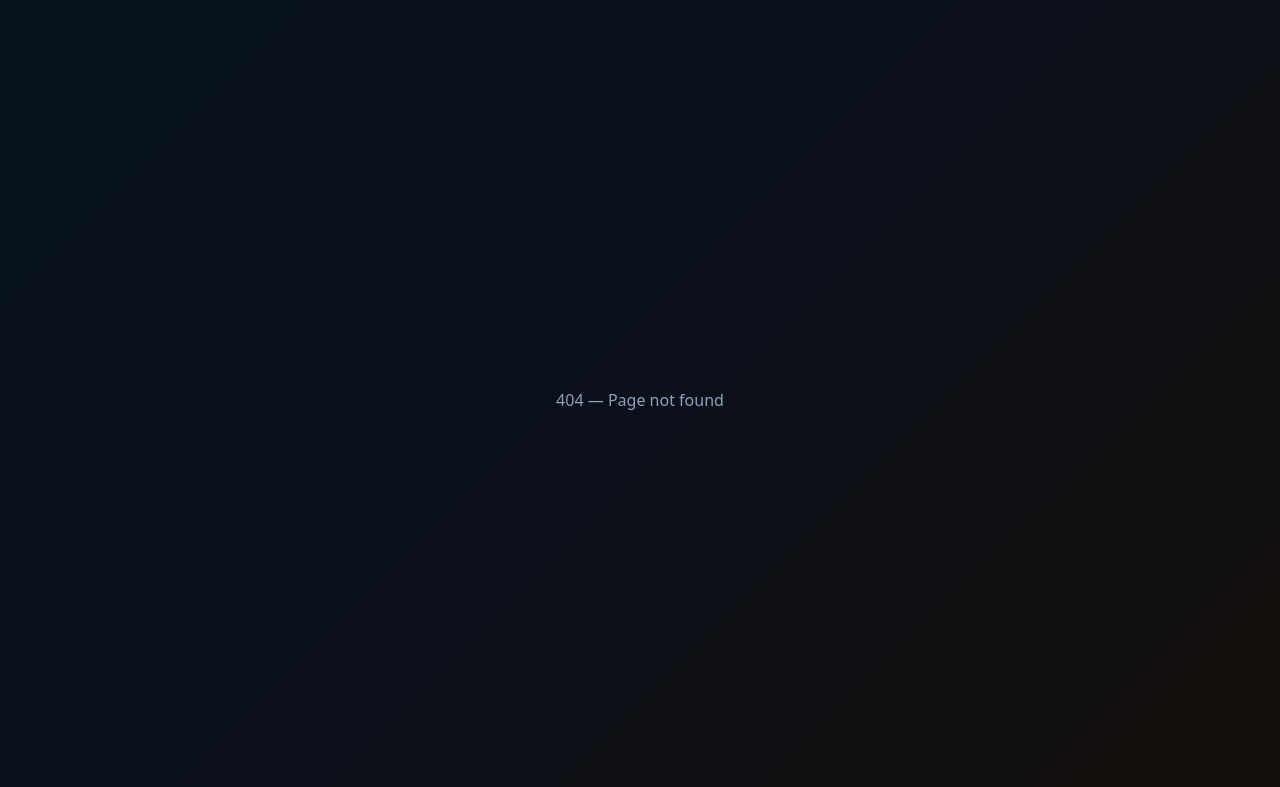
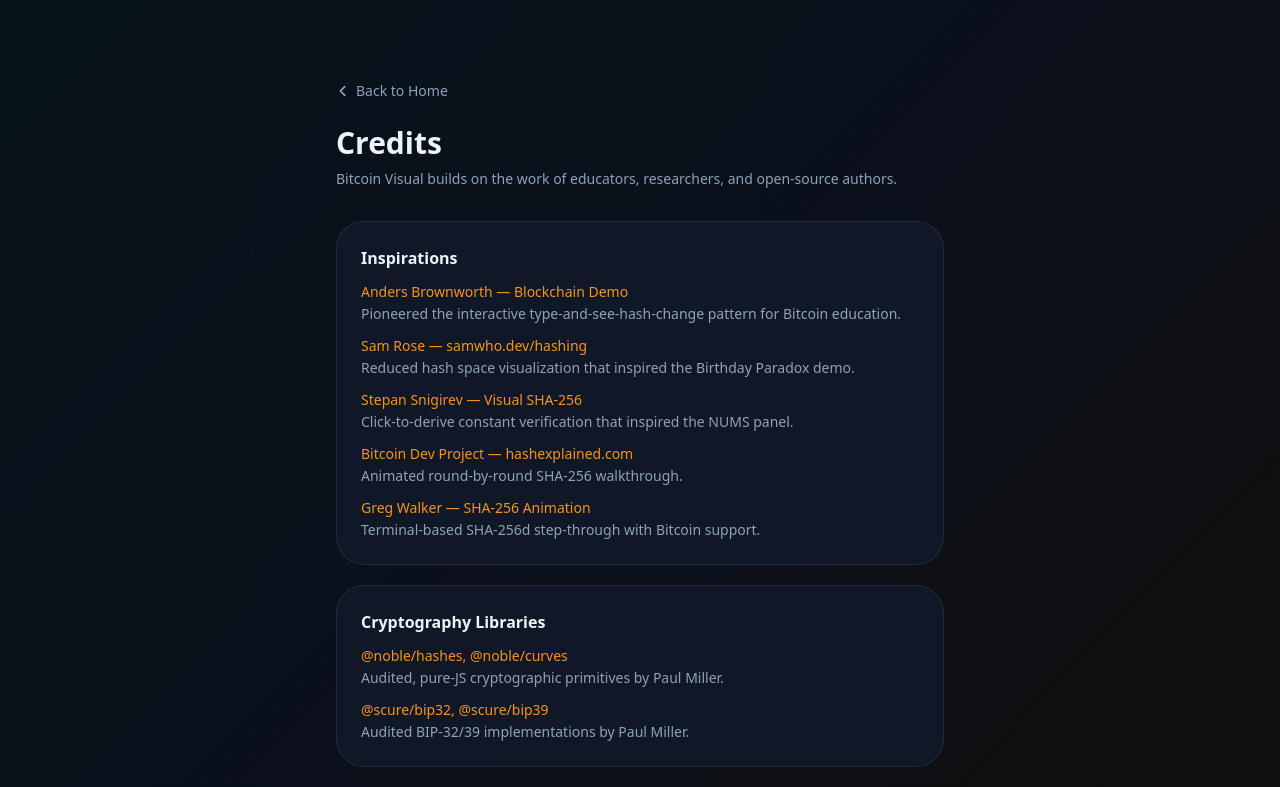
Before and after one commit to irodion/bitcoin-visual, a React (Vite) app: page /credits in a window 1280 px wide. Before the commit this address had no page. Shown: the top 787 px of the page. Built offline with nearby package versions, Linux system fonts and the light colour scheme.

Commit message:
feat: add Credits page with inspirations, libraries, and references
New /credits route listing the educational tools, crypto libraries,
and reference works that inspired or power Bitcoin Visual. Linked
from Settings → About.

Co-Authored-By: Claude Opus 4.6 (1M context) <noreply@anthropic.com>

```diff
--- a/src/App.tsx
+++ b/src/App.tsx
@@ -18,6 +18,7 @@ const MultisigVault = lazy(() => import("./modules/06-multisig/MultisigVault"));
 const OutputDescriptors = lazy(() => import("./modules/08-descriptors/OutputDescriptors"));
 const AttackLab = lazy(() => import("./modules/07-attacks/AttackLab"));
 const Settings = lazy(() => import("./pages/Settings"));
+const Credits = lazy(() => import("./pages/Credits"));
 
 export default function App() {
   return (
@@ -39,6 +40,7 @@ export default function App() {
               <Route path="/descriptors" element={<OutputDescriptors />} />
               <Route path="/attacks" element={<AttackLab />} />
               <Route path="/settings" element={<Settings />} />
+              <Route path="/credits" element={<Credits />} />
               <Route
                 path="*"
                 element={
--- /dev/null
+++ b/src/pages/Credits.tsx
@@ -0,0 +1,142 @@
+import { Link } from "react-router-dom";
+import { motion } from "framer-motion";
+import { PageBackground } from "../shared/components/index.ts";
+
+const SECTION = "rounded-card border border-border bg-surface-raised p-6";
+const SECTION_TITLE = "mb-3 text-base font-bold text-text-primary";
+
+interface Credit {
+  name: string;
+  url: string;
+  description: string;
+}
+
+const INSPIRATIONS: Credit[] = [
+  {
+    name: "Anders Brownworth — Blockchain Demo",
+    url: "https://andersbrownworth.com/blockchain/",
+    description:
+      "Pioneered the interactive type-and-see-hash-change pattern for Bitcoin education.",
+  },
+  {
+    name: "Sam Rose — samwho.dev/hashing",
+    url: "https://samwho.dev/hashing/",
+    description: "Reduced hash space visualization that inspired the Birthday Paradox demo.",
+  },
+  {
+    name: "Stepan Snigirev — Visual SHA-256",
+    url: "https://stepansnigirev.github.io/visual-sha256/",
+    description: "Click-to-derive constant verification that inspired the NUMS panel.",
+  },
+  {
+    name: "Bitcoin Dev Project — hashexplained.com",
+    url: "https://hashexplained.com/",
+    description: "Animated round-by-round SHA-256 walkthrough.",
+  },
+  {
+    name: "Greg Walker — SHA-256 Animation",
+    url: "https://github.com/in3rsha/sha256-animation",
+    description: "Terminal-based SHA-256d step-through with Bitcoin support.",
+  },
+];
+
+const LIBRARIES: Credit[] = [
+  {
+    name: "@noble/hashes, @noble/curves",
+    url: "https://github.com/paulmillr/noble-hashes",
+    description: "Audited, pure-JS cryptographic primitives by Paul Miller.",
+  },
+  {
+    name: "@scure/bip32, @scure/bip39",
+    url: "https://github.com/paulmillr/scure-bip32",
+    description: "Audited BIP-32/39 implementations by Paul Miller.",
+  },
+];
+
+const REFERENCES: Credit[] = [
+  {
+    name: "Ferguson & Schneier — Practical Cryptography (2003)",
+    url: "https://www.schneier.com/books/practical-cryptography/",
+    description: "Origin of the SHA-256d construction used in Bitcoin.",
+  },
+  {
+    name: "LearnMeABitcoin",
+    url: "https://learnmeabitcoin.com/",
+    description: "Clear technical explanations of Bitcoin internals.",
+  },
+];
+
+function CreditList({ items }: { items: Credit[] }) {
+  return (
+    <ul className="space-y-3">
+      {items.map((item) => (
+        <li key={item.name} className="text-sm">
+          <a
+            href={item.url}
+            target="_blank"
+            rel="noopener noreferrer"
+            className="font-medium text-accent hover:underline"
+          >
+            {item.name}
+          </a>
+          <p className="mt-0.5 text-text-muted">{item.description}</p>
+        </li>
+      ))}
+    </ul>
+  );
+}
+
+export default function Credits() {
+  return (
+    <PageBackground>
+      <div className="relative z-10 mx-auto max-w-2xl px-5 py-12 md:px-8 md:py-20">
+        <motion.div
+          initial={{ opacity: 0, y: 16 }}
+          animate={{ opacity: 1, y: 0 }}
+          transition={{ duration: 0.4 }}
+        >
+          <Link
+            to="/"
+            className="mb-6 inline-flex items-center gap-1.5 text-sm text-text-secondary transition-colors hover:text-accent"
+          >
+            <svg
+              width="14"
+              height="14"
+              viewBox="0 0 16 16"
+              fill="none"
+              stroke="currentColor"
+              strokeWidth="2"
+              strokeLinecap="round"
+              strokeLinejoin="round"
+              aria-hidden="true"
+            >
+              <path d="M10 13l-5-5 5-5" />
+            </svg>
+            Back to Home
+          </Link>
+          <h1 className="mb-2 text-3xl font-bold text-text-primary">Credits</h1>
+          <p className="mb-8 text-sm text-text-secondary">
+            Bitcoin Visual builds on the work of educators, researchers, and open-source authors.
+          </p>
+
+          <div className="space-y-5">
+            <section className={SECTION}>
+              <h2 className={SECTION_TITLE}>Inspirations</h2>
+              <CreditList items={INSPIRATIONS} />
+            </section>
+
+            <section className={SECTION}>
+              <h2 className={SECTION_TITLE}>Cryptography Libraries</h2>
+              <CreditList items={LIBRARIES} />
+            </section>
+
+            <section className={SECTION}>
+              <h2 className={SECTION_TITLE}>References</h2>
+              <CreditList items={REFERENCES} />
+            </section>
+          </div>
+        </motion.div>
+      </div>
+    </PageBackground>
+  );
+}
--- a/src/pages/Settings.tsx
+++ b/src/pages/Settings.tsx
@@ -190,6 +190,13 @@ export default function Settings() {
             <ThemeToggle />
             <LearningProgress />
             <InstallApp />
+
+            <section className={SECTION}>
+              <h2 className={SECTION_TITLE}>About</h2>
+              <Link to="/credits" className="text-sm text-accent hover:underline">
+                Credits & Acknowledgments →
+              </Link>
+            </section>
           </div>
         </motion.div>
       </div>
```
